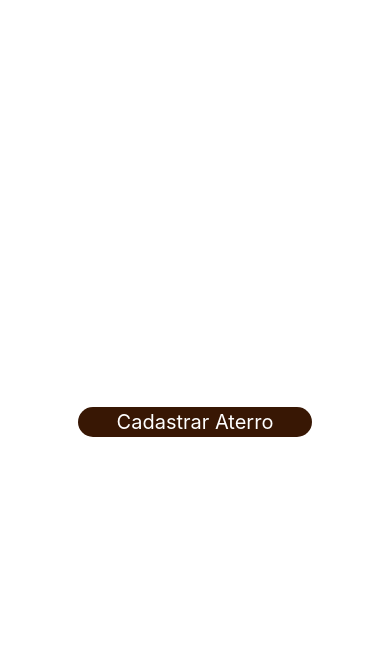
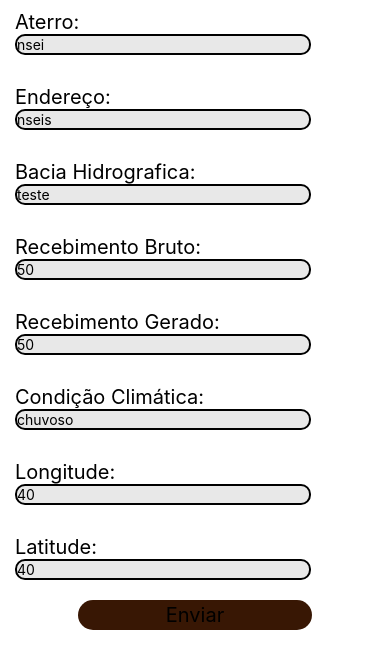
Before and after one commit to CaioBindella/ProjetoPrdFrontend, a React Native app: screen / in a window 390 px wide. Shown: the top 668 px of the page. Built offline with nearby package versions, Linux system fonts and the light colour scheme.

Commit message:
updating

```diff
--- a/package.json
+++ b/package.json
@@ -10,6 +10,7 @@
   },
   "dependencies": {
     "@react-navigation/native": "^6.1.1",
+    "axios": "^1.2.2",
     "expo": "~47.0.9",
     "expo-status-bar": "~1.4.2",
     "react": "18.1.0",
--- /dev/null
+++ b/src/Pages/Cadastro/Index.jsx
@@ -0,0 +1,101 @@
+import React, { useState } from 'react';
+import { Container, Text, InputGroup, Input, Button } from './Style';
+import { ScrollView } from 'react-native';
+import axios from 'axios';
+
+const Cadastro = () => {
+	const [aterro, setAterro] = useState('nsei');
+	const [endereco, setEndereco] = useState('nseis');
+	const [baciaHidrografica, setBaciaHidrografica] = useState('teste');
+	const [recebimentoBruto, setRecebimentoBruto] = useState(50);
+	const [recebimentoGerado, setRecebimentoGerado] = useState(50);
+	const [CondicaoClimatica, setCondicaoClimatica] = useState('chuvoso');
+	const [Latitude, setLatitude] = useState(40);
+	const [Longitude, setLongitude] = useState(40);
+
+	function enviaAterro() {
+		const DadosAterro = {
+			Nome: aterro,
+			Endereco: endereco,
+			Bacia_Hidrografica: baciaHidrografica,
+			Recebimento_Bruto: recebimentoBruto,
+			Recebimento_Gerado: recebimentoGerado,
+			Condicao_Climatica: CondicaoClimatica,
+			Longitude: Longitude,
+			Latitude: Latitude,
+		};
+		// console.log(DadosAterro);
+		// .get('http://10.0.10.143:3030/aterros')
+		axios
+			.post('http://10.0.10.143:3030/aterro', DadosAterro,
+			// {headers:{
+			// 	"Access-Control-Allow-Origin": "*",
+			// 	"Access-Control-Allow-Headers": "Authorization",
+			// 	"Access-Control-Allow-Methods": "GET, POST, OPTIONS, PUT, PATCH, DELETE" ,
+			// 	// "Content-Type": "application/json;charset=UTF-8"
+			// 	'Content-Type': 'application/x-www-form-urlencoded',
+			// }},
+			)
+			.then((response) => console.log(response))
+			.catch(error => console.log(JSON.stringify(error)));
+	}
+	return (
+		<ScrollView style={{ width: '100%', marginBottom: 100 }}>
+			<Container>
+				<InputGroup>
+					<Text>Aterro: </Text>
+					<Input onChangeText={setAterro} value={aterro} />
+				</InputGroup>
+
+				<InputGroup>
+					<Text>Endereço: </Text>
+					<Input onChangeText={setEndereco} value={endereco} />
+				</InputGroup>
+
+				<InputGroup>
+					<Text>Bacia Hidrografica: </Text>
+					<Input
+						onChangeText={setBaciaHidrografica}
+						value={baciaHidrografica}
+					/>
+				</InputGroup>
+
+				<InputGroup>
+					<Text>Recebimento Bruto: </Text>
+					<Input onChangeText={setRecebimentoBruto} value={recebimentoBruto} />
+				</InputGroup>
+
+				<InputGroup>
+					<Text>Recebimento Gerado: </Text>
+					<Input
+						onChangeText={setRecebimentoGerado}
+						value={recebimentoGerado}
+					/>
+				</InputGroup>
+
+				<InputGroup>
+					<Text>Condição Climática: </Text>
+					<Input
+						onChangeText={setCondicaoClimatica}
+						value={CondicaoClimatica}
+					/>
+				</InputGroup>
+
+				<InputGroup>
+					<Text>Longitude: </Text>
+					<Input onChangeText={setLongitude} value={Longitude} />
+				</InputGroup>
+
+				<InputGroup>
+					<Text>Latitude: </Text>
+					<Input onChangeText={setLatitude} value={Latitude} />
+				</InputGroup>
+				<Button>
+					<Text onPress={() => enviaAterro()}>Enviar</Text>
+				</Button>
+			</Container>
+		</ScrollView>
+	);
+};
+
+export default Cadastro;
--- /dev/null
+++ b/src/Pages/Cadastro/Style.js
@@ -0,0 +1,43 @@
+import styled from 'styled-components/native'
+
+
+export const Container = styled.View`
+    background-color: #fff;
+    width: 100%;
+    height: 100%;
+    align-items: center;
+    justify-content: center;
+`;
+
+
+export const Text = styled.Text`
+    color: #000;
+    font-size: 20px;
+`;
+
+export const InputGroup = styled.View`
+    width: 100%;
+    padding: 10px;
+    margin-bottom: 10px;
+    margin-left: 10px;
+`;
+
+export const Input = styled.TextInput`
+    width: 80%;
+    border: 2px solid;
+    border-radius: 10px;
+    background-color: #E8E8E8;
+`;
+
+
+export const Button = styled.TouchableOpacity`
+    background-color: #381704;
+    color: #FFFFFF;
+    width: 60%;
+    height: 30px;
+    border-radius: 20px;
+    justify-content: center;
+    align-items: center;
+
+    /* margin-top: 5%; */
+`;
--- a/src/Pages/home/index.jsx
+++ b/src/Pages/home/index.jsx
@@ -1,22 +1,14 @@
 import React from 'react';
 import { Container, Button, Text } from './Style';
 import { StatusBar } from 'react-native';
-import { NavigationContainer } from '@react-navigation/native';
+import Cadastro from '../Cadastro/Index';
 
 const Home = () => {
 	return (
-		// <Text>Oi</Text>
-		<NavigationContainer>
-			{
-				<Container>
-					<StatusBar />
-					<Button onPress={() => navigation.navigate('Cadastro')}>
-						<Text>Cadastrar Aterro</Text>
-					</Button>
-					{/* <Button title='Meus Aterro' /> */}
-				</Container>
-			}
-		</NavigationContainer>
+		<Container>
+			<StatusBar />
+			<Cadastro />
+		</Container>
 	);
 };
 
```
Also changed, not shown: src/Pages/Castrado/Index.jsx (deleted, +0 -21 lines), src/Pages/Castrado/Style.js (deleted), 1 other file (tests, documents, lock files or other folders).
